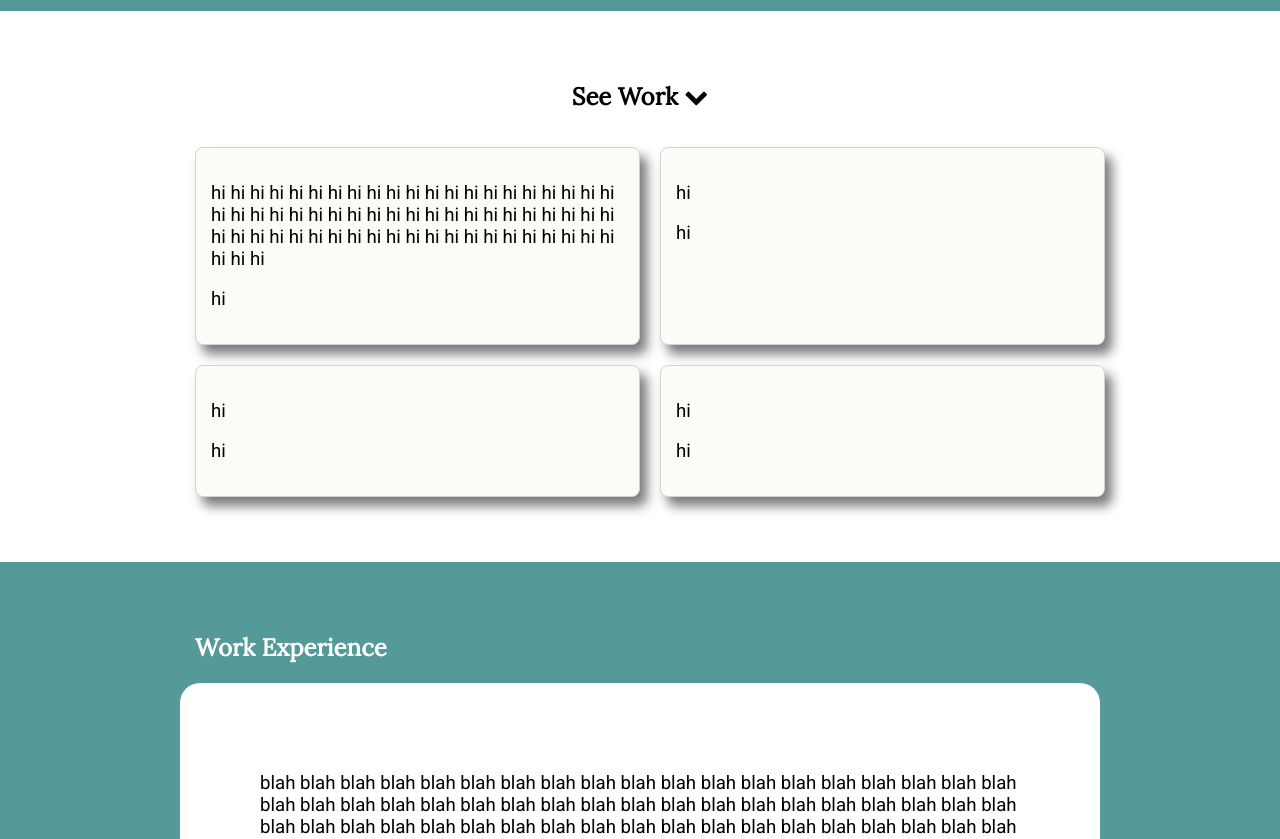
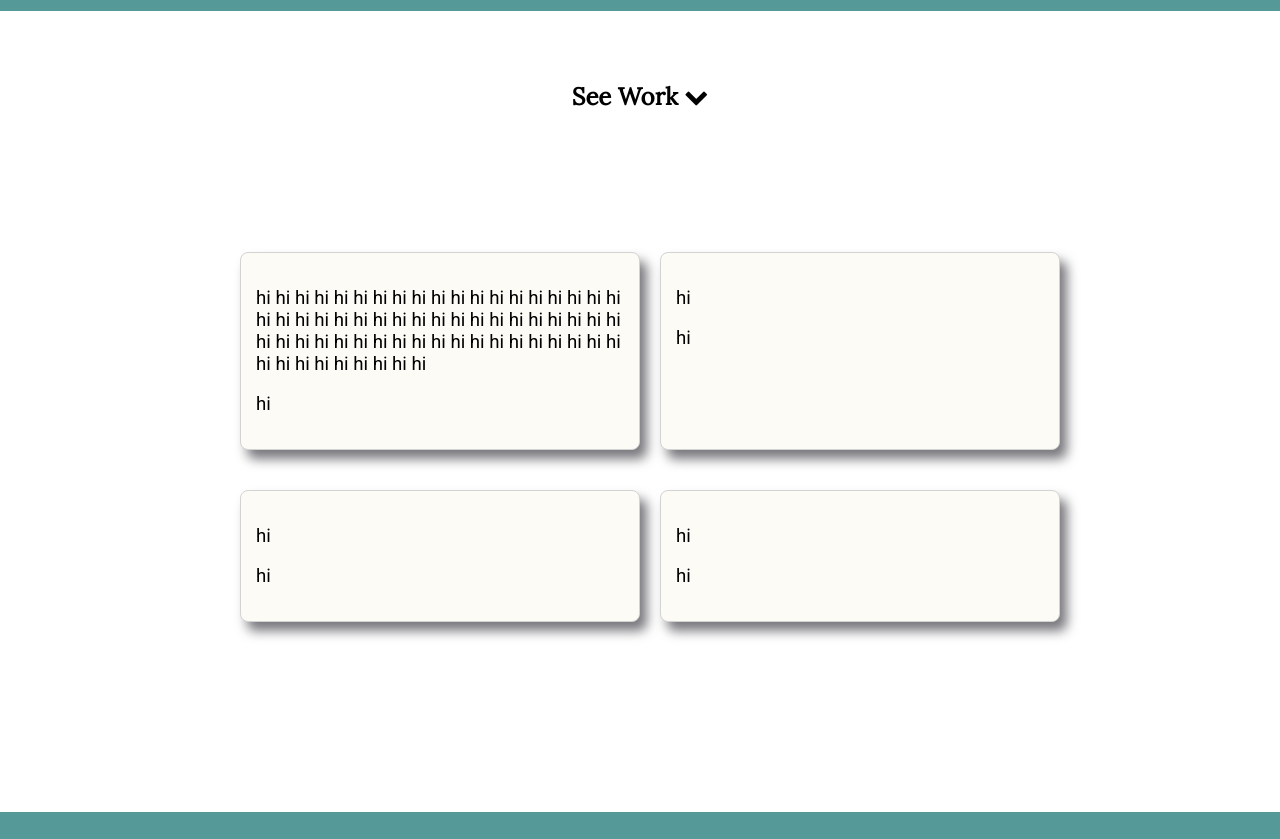
Before and after one commit to joevus/portfolio-ideabox, a React (Create React App) app: page / in a window 1280 px wide. Shown: the part 520-1359 px from the top of the page. Built offline with nearby package versions, Linux system fonts and the light colour scheme.

Commit message:
styling for work section.

```diff
--- a/src/css/index.css
+++ b/src/css/index.css
@@ -208,7 +208,8 @@ section#work h1 {
 }
 
 section#work .work_grid {
-  padding: 15px;
+  margin: 120px 60px;
+  padding: 0;
 }
 
 section#work .work_entry {
@@ -218,6 +219,7 @@ section#work .work_entry {
   border-radius: 8px;
   border: solid lightgray 1px;
   padding: 15px;
+  margin-bottom: 20px;
 }
 
 /* for small and larger screens */
```
